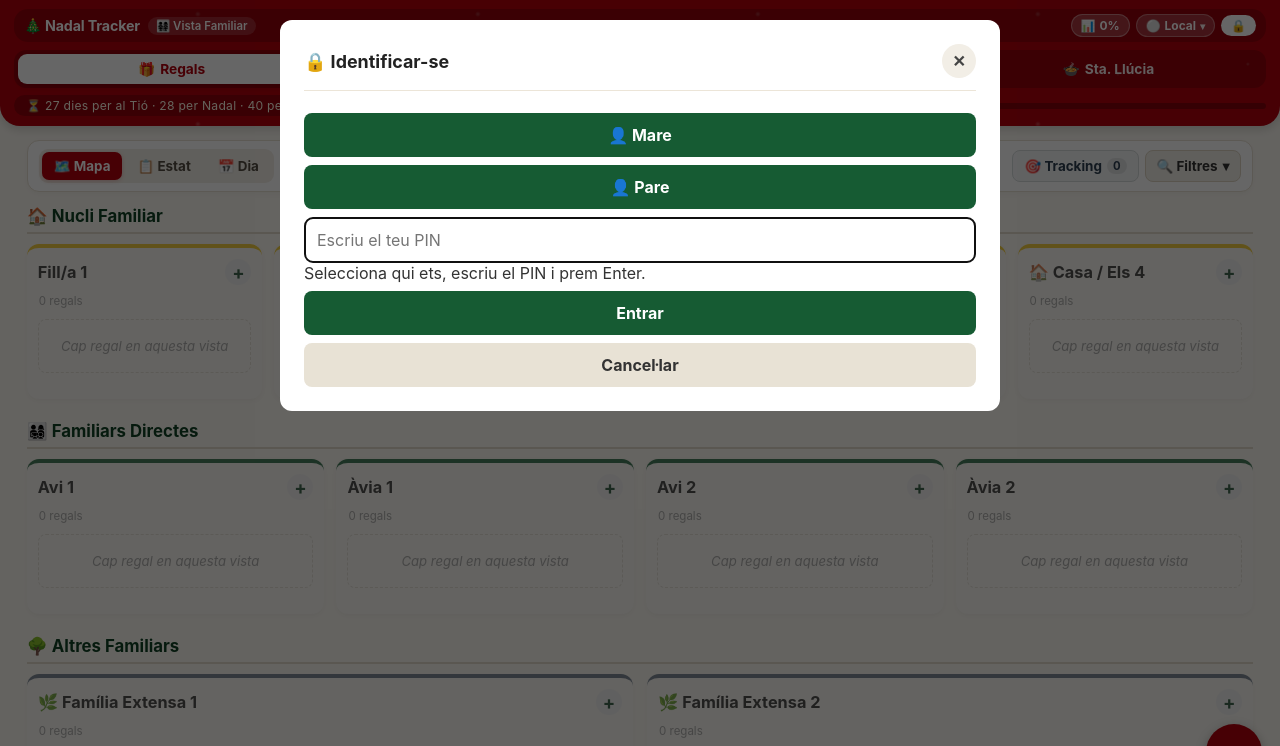
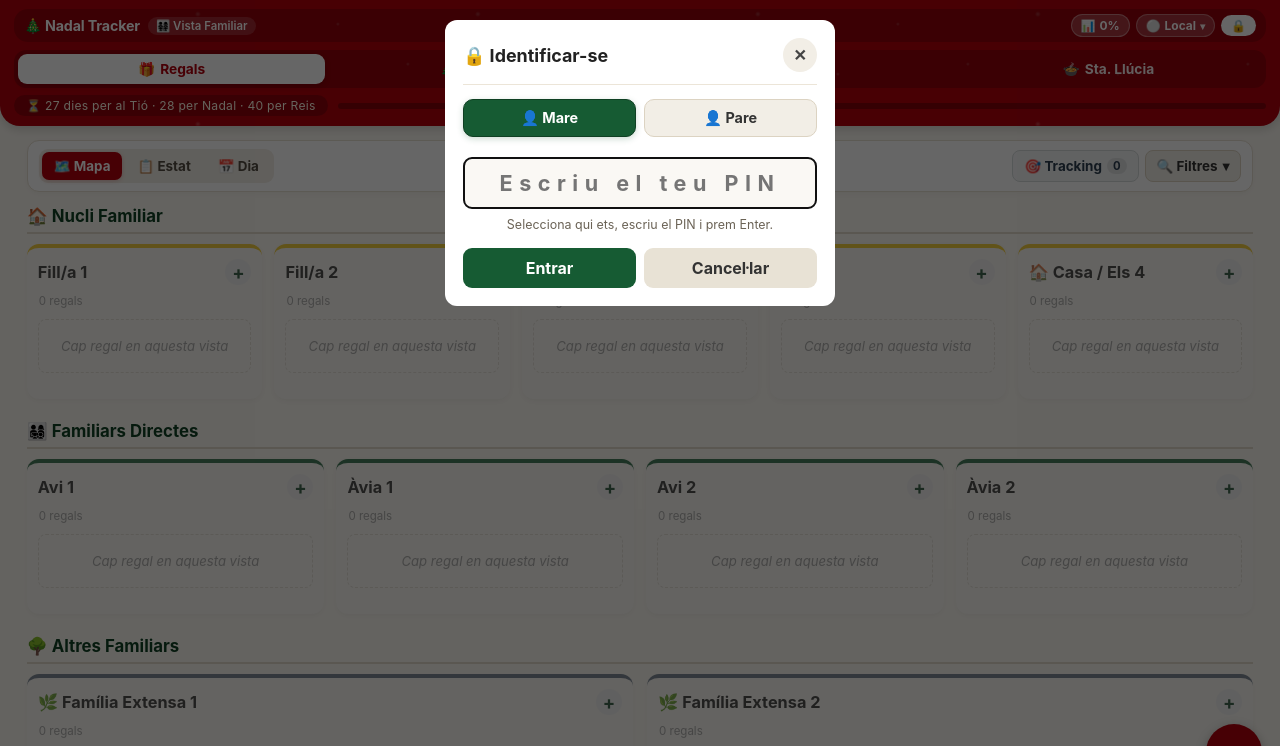
Before and after one commit to AOR941/nadal-app, a plain HTML site: page index.html in a window 1280 px wide. Both pictures are taken after a click on the element "👨‍👩‍👧‍👧 Vista Familiar". Shown: the top 746 px of the page. Drawn offline with Linux system fonts and the light colour scheme.

Commit message:
Add styles for unlock modal and user interactions

```diff
--- a/style.css
+++ b/style.css
@@ -2273,3 +2273,73 @@ header {
     opacity: 0.72;
     user-select: none;
 }
+
+
+/* Modal d'identificació ràpida (auto-desbloqueig per PIN) */
+.unlock-modal-card {
+    max-width: 390px !important;
+    padding: 18px !important;
+}
+
+.unlock-user-chips {
+    display: grid;
+    grid-template-columns: repeat(auto-fit, minmax(120px, 1fr));
+    gap: 8px;
+    margin-bottom: 12px;
+}
+
+.unlock-user-chip {
+    margin: 0;
+    padding: 9px 10px;
+    border-radius: 10px;
+    background: #f2eee6;
+    color: #333;
+    border: 1.5px solid #dcd3c2;
+    font-size: 0.9em;
+    font-weight: 700;
+}
+.unlock-user-chip.active {
+    background: var(--c-green);
+    color: #ffffff;
+    border-color: var(--c-green-dark);
+    box-shadow: 0 2px 6px rgba(22, 91, 51, 0.22);
+}
+
+.unlock-pin-input {
+    text-align: center;
+    font-size: 1.35em !important;
+    letter-spacing: 0.3em;
+    font-weight: 700;
+    padding: 12px !important;
+    background: #faf8f4;
+}
+
+.unlock-error {
+    margin-top: 8px;
+    padding: 7px 10px;
+    border-radius: 8px;
+    background: #fdecea;
+    color: var(--c-red);
+    font-size: 0.85em;
+    font-weight: 700;
+    text-align: center;
+}
+
+.unlock-hint {
+    margin-top: 8px;
+    font-size: 0.78em;
+    color: #6b6356;
+    text-align: center;
+}
+
+.unlock-actions {
+    display: flex;
+    gap: 8px;
+    margin-top: 16px;
+}
+.unlock-actions button {
+    flex: 1;
+    margin: 0;
+    padding: 10px 14px;
+    border-radius: 9px;
+}
```
